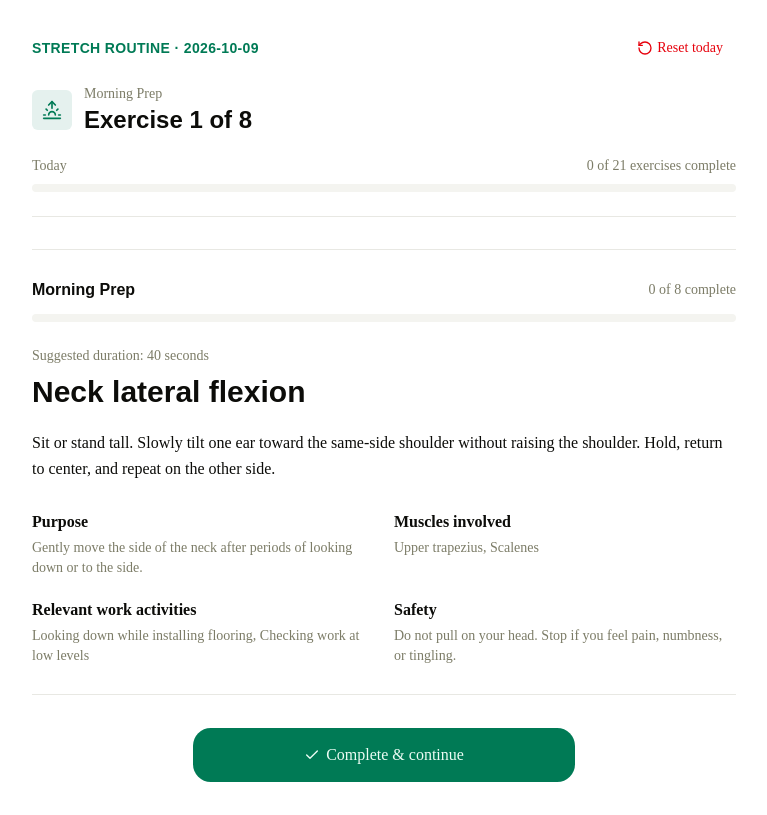
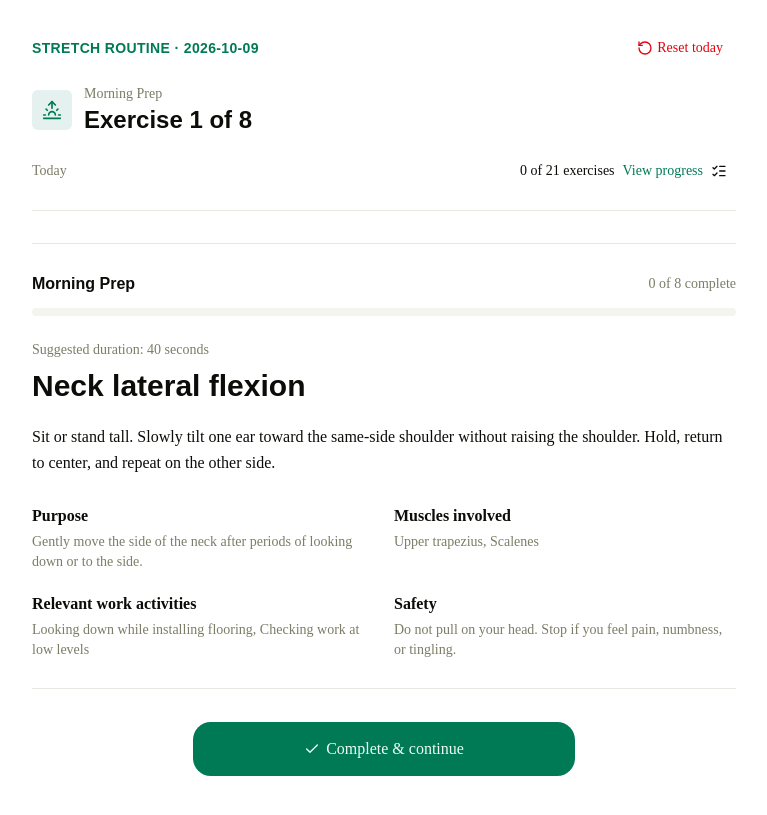
Before and after one commit to dsthedev/stretch-routine, a React (Vite) app: page / in a window 1280 px wide. Shown: the whole page, without its empty margins (256-1023 px from the left). Built offline with nearby package versions, Linux system fonts and the light colour scheme.

Commit message:
feat: add progress tracking sheet to display daily exercise completion

```diff
--- a/src/App.tsx
+++ b/src/App.tsx
@@ -6,6 +6,9 @@ import {
   Moon,
   RotateCcw,
   Sunrise,
+  CheckCircle2,
+  Circle,
+  ListChecks,
 } from "lucide-react"
 import type { LucideIcon } from "lucide-react"
 
@@ -25,6 +28,14 @@ import {
   AlertDialogTitle,
   AlertDialogTrigger,
 } from "@/components/ui/alert-dialog"
+import {
+  Sheet,
+  SheetContent,
+  SheetDescription,
+  SheetHeader,
+  SheetTitle,
+  SheetTrigger,
+} from "@/components/ui/sheet"
 
 const STAGE_ICONS: Record<RoutineStage, LucideIcon> = {
   "morning-prep": Sunrise,
@@ -70,6 +81,7 @@ function ResetTodayDialog({ onReset }: { onReset: () => void }) {
 export function App() {
   const { loadResult, saveData } = useAppData()
   const [saveMessage, setSaveMessage] = useState("")
+  const [isProgressSheetOpen, setIsProgressSheetOpen] = useState(false)
 
   if (loadResult.status !== "ready") {
     const message =
@@ -282,24 +294,117 @@ export function App() {
             </h1>
           </div>
         </div>
-        <div className="mt-5 flex items-center justify-between gap-4 text-sm text-muted-foreground">
-          <span>Today</span>
-          <span>
-            {completedExerciseCount} of {totalExerciseCount} exercises complete
-          </span>
-        </div>
-        <div
-          className="mt-2 h-2 overflow-hidden rounded-full bg-muted"
-          role="progressbar"
-          aria-label="Daily routine progress"
-          aria-valuemin={0}
-          aria-valuemax={totalExerciseCount}
-          aria-valuenow={completedExerciseCount}
-        >
-          <div
-            className="h-full bg-primary transition-[width]"
-            style={{ width: `${dailyProgressPercent}%` }}
-          />
+        <div className="mt-5 flex items-center justify-between gap-3 text-sm">
+          <span className="text-muted-foreground">Today</span>
+
+          <Sheet
+            open={isProgressSheetOpen}
+            onOpenChange={setIsProgressSheetOpen}
+          >
+            <SheetTrigger
+              render={
+                <Button
+                  variant="ghost"
+                  size="sm"
+                  className="h-auto gap-2 px-2 py-1 text-right"
+                />
+              }
+            >
+              <span>
+                {completedExerciseCount} of {totalExerciseCount} exercises
+              </span>
+              <span className="text-primary">View progress</span>
+              <ListChecks aria-hidden="true" />
+            </SheetTrigger>
+
+            <SheetContent
+              side="right"
+              className="w-full overflow-y-auto sm:max-w-md"
+            >
+              <SheetHeader>
+                <SheetTitle>Today’s progress</SheetTitle>
+                <SheetDescription>
+                  Reference only. Viewing this list does not change your
+                  current exercise.
+                </SheetDescription>
+              </SheetHeader>
+
+              <div className="px-6 pb-8">
+                {data.routines.map((routine) => {
+                  const completedIds = new Set(
+                    todayRecord?.routines[routine.id]?.completedExerciseIds ??
+                    [],
+                  )
+                  const routineExercises = routine.exerciseIds.flatMap((id) => {
+                    const item = data.exerciseLibrary.find(
+                      (exerciseItem) => exerciseItem.id === id,
+                    )
+                    return item ? [item] : []
+                  })
+                  const stageCompletedCount = routineExercises.filter((item) =>
+                    completedIds.has(item.id),
+                  ).length
+
+                  return (
+                    <section
+                      key={routine.id}
+                      aria-labelledby={`progress-${routine.id}`}
+                      className="border-t border-border py-5"
+                    >
+                      <div className="flex items-baseline justify-between gap-3">
+                        <h3
+                          id={`progress-${routine.id}`}
+                          className="font-heading font-semibold"
+                        >
+                          {routine.name}
+                        </h3>
+                        <span className="shrink-0 text-xs text-muted-foreground">
+                          {stageCompletedCount} of {routineExercises.length}
+                        </span>
+                      </div>
+
+                      <ul className="mt-3">
+                        {routineExercises.map((item) => {
+                          const isComplete = completedIds.has(item.id)
+
+                          return (
+                            <li
+                              key={item.id}
+                              className="flex items-center gap-3 py-2"
+                            >
+                              {isComplete ? (
+                                <CheckCircle2
+                                  aria-hidden="true"
+                                  className="size-4 shrink-0 text-emerald-600 dark:text-emerald-400"
+                                />
+                              ) : (
+                                <Circle
+                                  aria-hidden="true"
+                                  className="size-4 shrink-0 text-muted-foreground"
+                                />
+                              )}
+                              <span
+                                className={
+                                  isComplete
+                                    ? "text-sm text-muted-foreground line-through"
+                                    : "text-sm"
+                                }
+                              >
+                                {item.name}
+                              </span>
+                              <span className="sr-only">
+                                {isComplete ? "Completed" : "Not completed"}
+                              </span>
+                            </li>
+                          )
+                        })}
+                      </ul>
+                    </section>
+                  )
+                })}
+              </div>
+            </SheetContent>
+          </Sheet>
         </div>
       </header>
 
```
